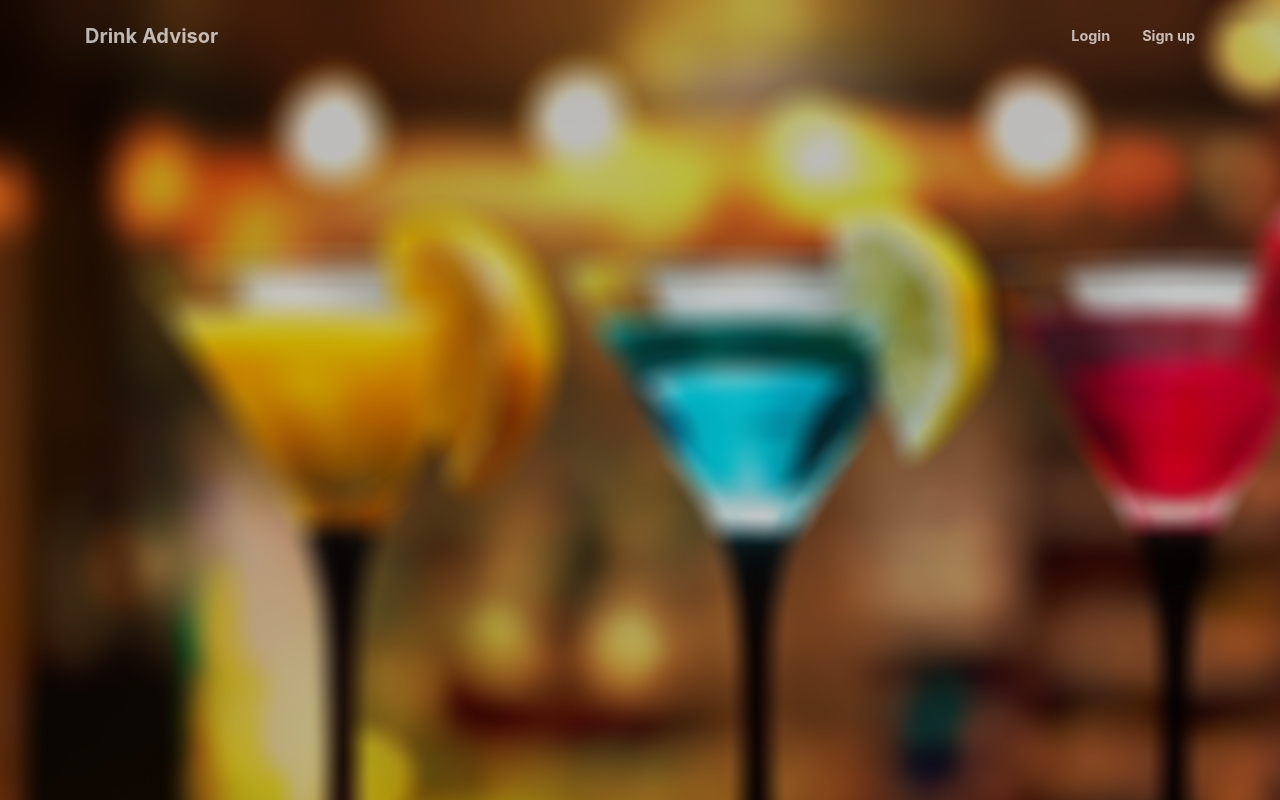
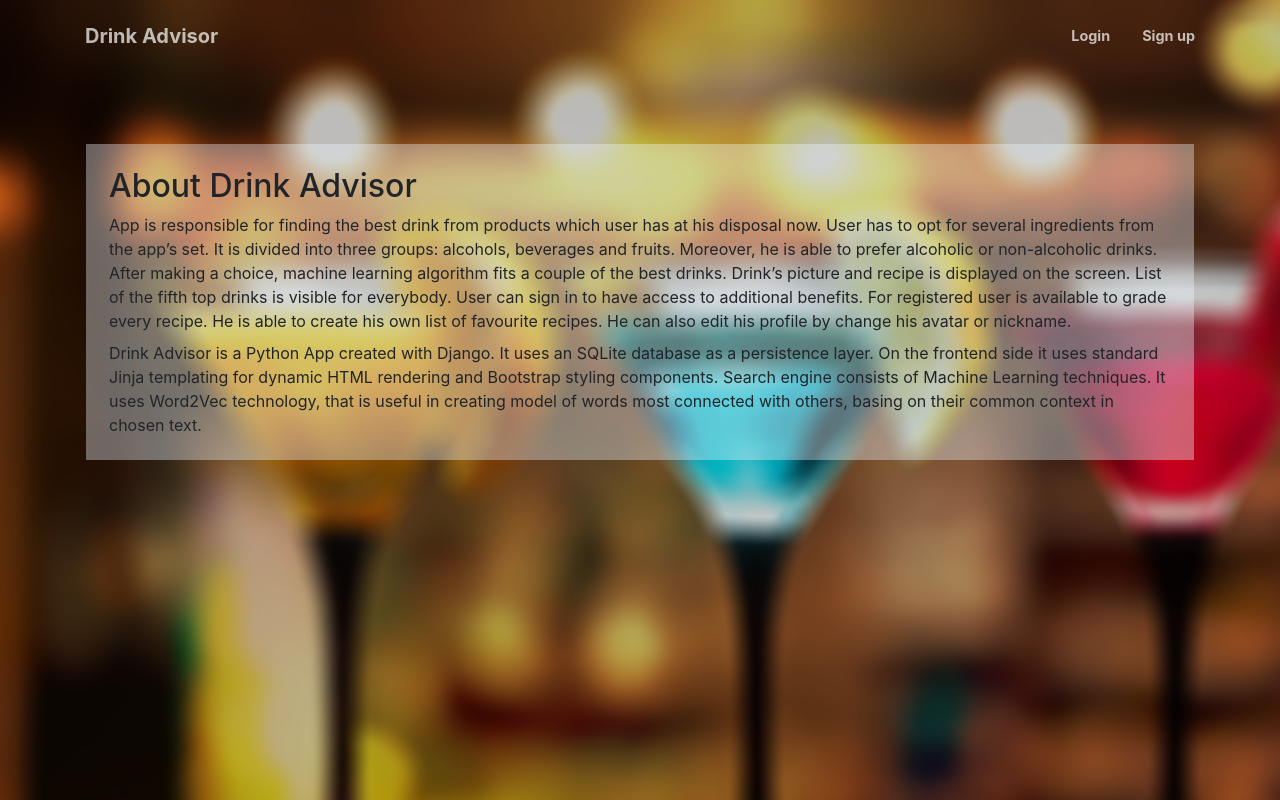
Before and after one commit to cocoyenn/pite_projekt_drink, a Django app: page /about/ in a window 1280 px wide. Run offline with Django 3.2, Linux system fonts and the light colour scheme; some libraries are stand-ins or nearby versions.

Commit message:
About page

```diff
--- a/app/templates/app/about.html
+++ b/app/templates/app/about.html
@@ -1,6 +1,23 @@
 {% extends "app/base.html" %}
-{% block content %}
-{% for post in posts %}
-            <h1>ABOUT PAGE</h1>
-        {% endfor %}
-{% endblock content %}
+{% block main-content %}
+<!-- Left content -->
+<div class="aboutAll">
+    <h2 class="aboutParagraph">About Drink Advisor</h2>
+    <div class="aboutParagraph">App is responsible for finding the best drink from products which user has at his
+        disposal now. User has to opt
+        for several ingredients from the app’s set. It is divided into three groups: alcohols, beverages and fruits.
+        Moreover, he is able to prefer alcoholic or non-alcoholic drinks. After making a choice, machine learning
+        algorithm fits a couple of the best drinks. Drink’s picture and recipe is displayed on the screen.
+        List of the fifth top drinks is visible for everybody. User can sign in to have access to additional benefits.
+        For registered user is available to grade every recipe. He is able to create his own list of favourite recipes.
+        He can also edit his profile by change his avatar or nickname.
+    </div>
+    <div class="aboutParagraph">Drink Advisor is a Python App created with Django. It uses an SQLite database as a
+        persistence layer. On the frontend side it uses standard Jinja templating for dynamic HTML rendering and
+        Bootstrap styling components. Search engine consists of Machine Learning techniques. It uses Word2Vec
+        technology, that is useful in creating model of words most connected with others, basing on their common context
+        in chosen text.
+    </div>
+</div>
+
+{% endblock main-content %}
--- a/assets/styles/style.css
+++ b/assets/styles/style.css
@@ -78,3 +78,12 @@
 .minusButton {
     margin-left: 20px;
 }
+
+.aboutAll {
+    background-color: rgba(240, 248, 255, 0.38);
+    padding: 15px;
+}
+
+.aboutParagraph {
+    margin: 8px;
+}
```
Also changed, not shown: app/templates/app/home.html (+16 -11 lines).
